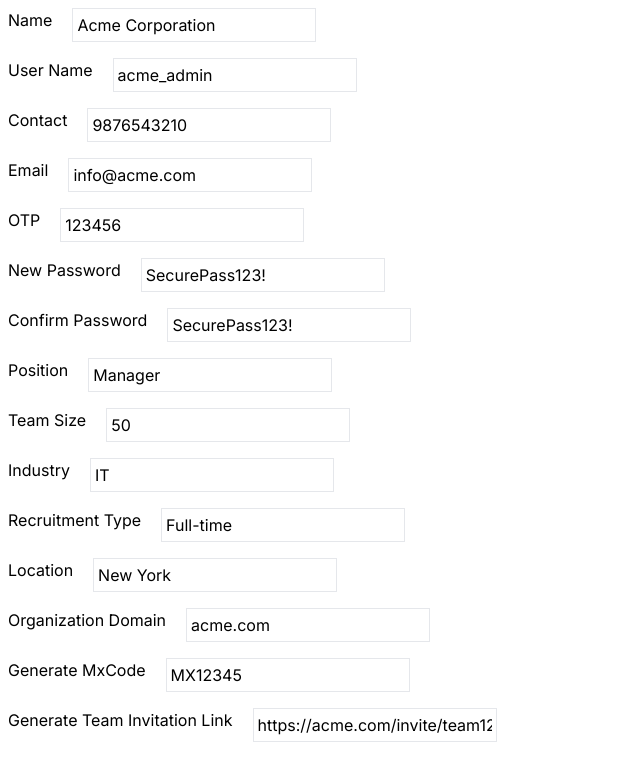
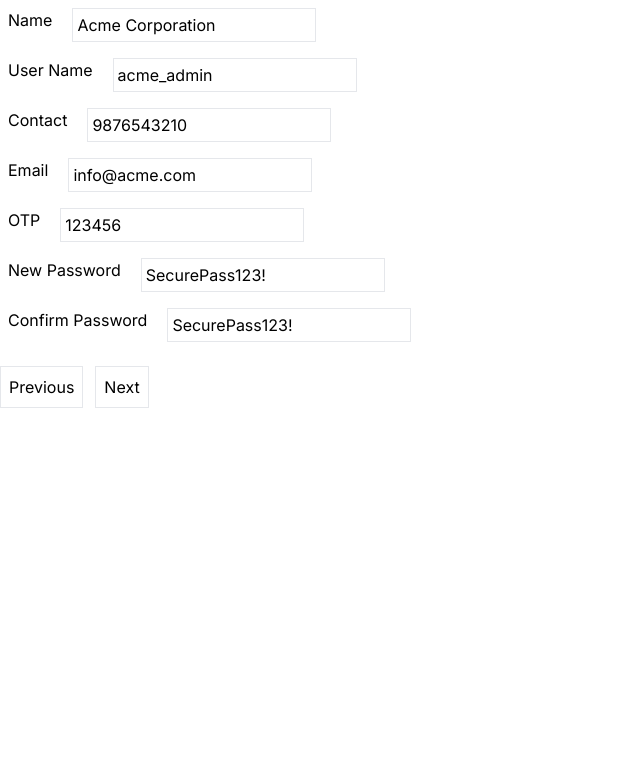
Before and after one commit to aymankhan98/React-Learning, a Next.js app: page / in a window 1280 px wide. Shown: the top 774 px of the page, without its empty margins (0-640 px from the left). Built offline with nearby package versions, Linux system fonts and the light colour scheme.

Commit message:
pushgfrg

```diff
--- a/app/Components/pages/mainForm.js
+++ b/app/Components/pages/mainForm.js
@@ -1,11 +1,20 @@
 'use client'
 
-
-import Form from "./form1";
+import { useState } from "react";
+import Form1 from "./form1";
 import Form2 from "./form2";
 import Form3 from "./form3";
-import { useState } from "react";
+
 export default function MainForm() {
+  const [currentForm, setCurrentForm] = useState(1);
+  const nextForm = () => {
+    if (currentForm < 3) setCurrentForm(currentForm + 1);
+  };
+
+  const previousForm = () => {
+    if (currentForm > 1) setCurrentForm(currentForm - 1);
+  };
+
   const [form, setForm] = useState({
     name: "Acme Corporation",
     userName: "acme_admin",
@@ -25,11 +34,32 @@ export default function MainForm() {
     generateMxCode: "MX12345",
     generateTeamInvitationLink: "https://acme.com/invite/team123",
   });
+
+
+
   return (
     <div>
-      <Form form={form} setForm={setForm} />
-      <Form2 form={form} setForm={setForm} />
-      <Form3 form={form} setForm={setForm} />
+      {currentForm === 1 && <Form1 form={form} setForm={setForm} />}
+      {currentForm === 2 && <Form2 form={form} setForm={setForm} />}
+      {currentForm === 3 && <Form3 form={form} setForm={setForm} />}
+
+      <div className="flex gap-3 mt-4">
+        <button
+          className="border p-2"
+          onClick={previousForm}
+          disabled={currentForm === 1}
+        >
+          Previous
+        </button>
+
+        <button
+          className="border p-2"
+          onClick={nextForm}
+          disabled={currentForm === 3}
+        >
+          Next
+        </button>
+      </div>
     </div>
   );
 }
```
Also changed, not shown: package.json (+5 -4 lines), 1 other file (tests, documents, lock files or other folders).
